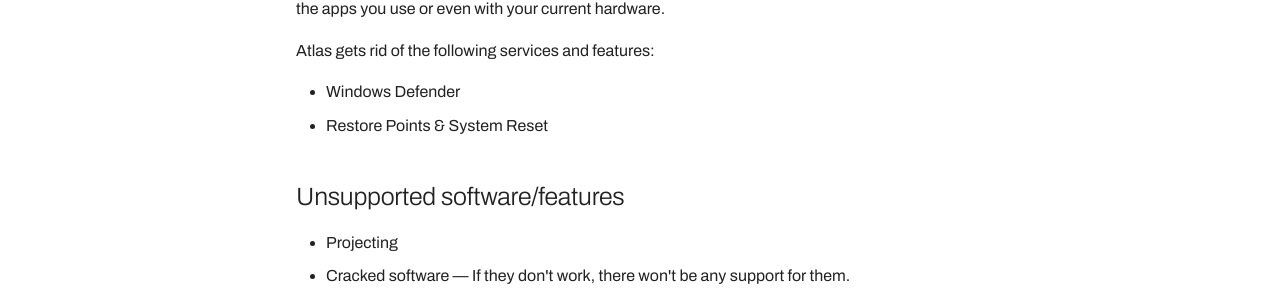
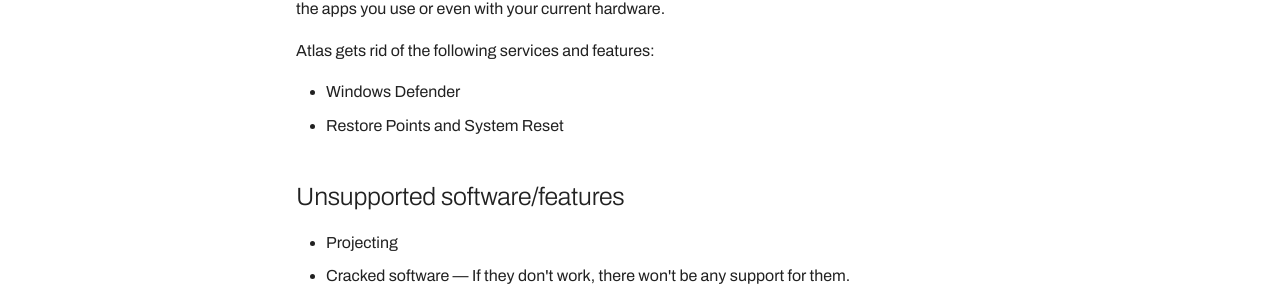
Before and after one commit to Atlas-OS/docs, an MkDocs documentation site: the page built from docs/Troubleshooting/Removed features.md, in a window 1280 px wide. Shown: the part 333-634 px from the top of the page. Built offline with MkDocs 1.6.1 and Material for MkDocs 9.7.7, drawn with Linux system fonts in a browser that asks for light colours; some web fonts are replaced; plug-ins that fetch from the network failed and are left out; comment, search, counter and statistics services are not loaded.

Commit message:
Update Removed features.md

```diff
--- a/docs/Troubleshooting/Removed features.md
+++ b/docs/Troubleshooting/Removed features.md
@@ -3,7 +3,7 @@ Keep in mind that Atlas is made for gaming, so many features and services that w
 Atlas gets rid of the following services and features:
 
 * Windows Defender
-* Restore Points & System Reset
+* Restore Points and System Reset
 
 ## Unsupported software/features
 * Projecting
```
